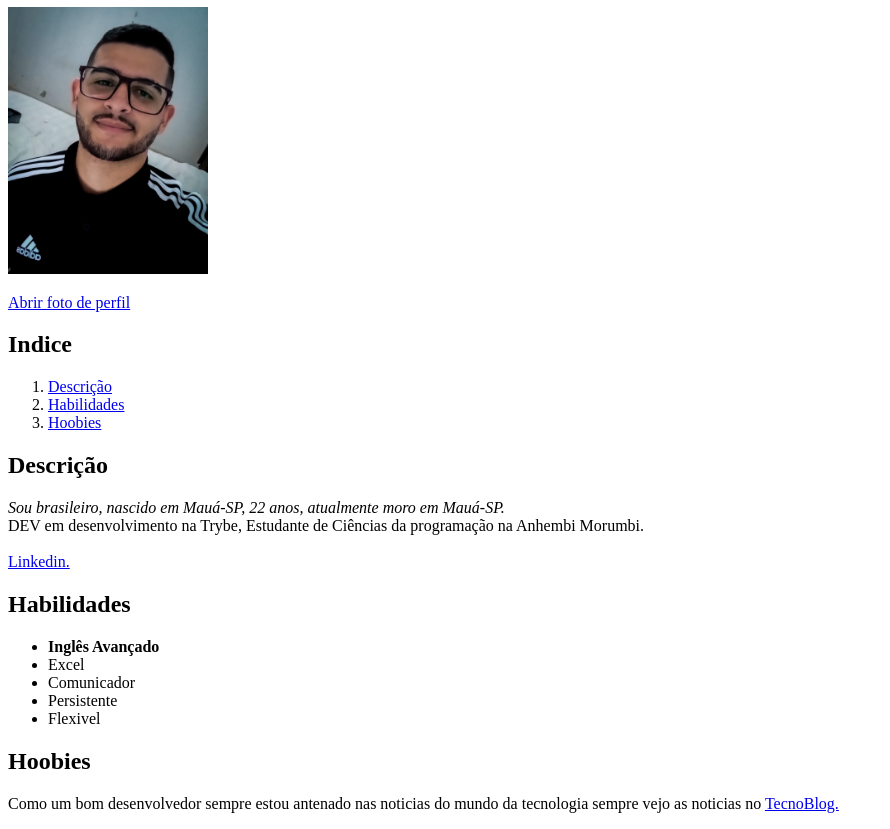
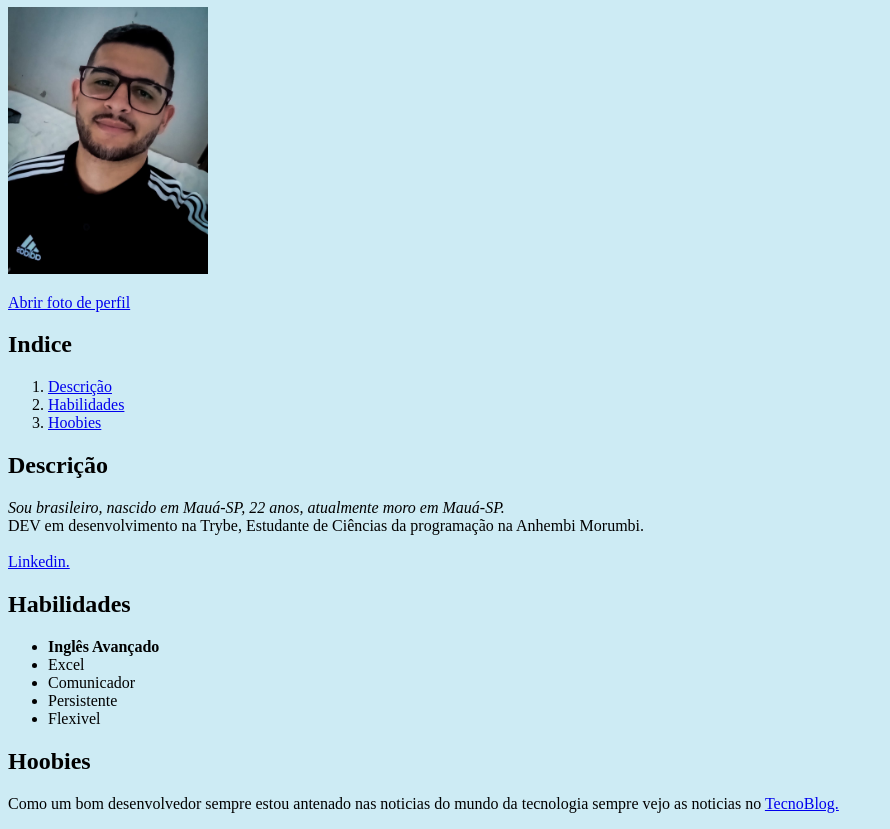
Before and after one commit to pedroprudencio/pedroprudencio.github.io, a plain HTML site: page index.html in a window 1280 px wide. Shown: the part 73-902 px from the top of the page, without its empty margins (0-890 px from the left). Drawn offline with Linux system fonts and the light colour scheme.

Commit message:
cor de fundo para o portifolio

```diff
--- a/index.html
+++ b/index.html
@@ -4,6 +4,11 @@
         <meta charset="UTF-8">
         <title>Meu Portifolio</title>
     </head>
+    <style>
+        body{
+            background-color: #cdebf4ff;
+        }
+    </style>
     <body>
         <h1>Pedro Prudêncio</h1>
         <img src="pedro.jpeg" alt="Foto do pedro com uma camisa preta e oculos" width="200px">
```
